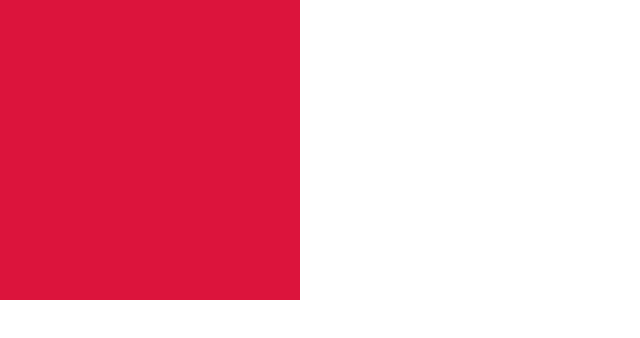
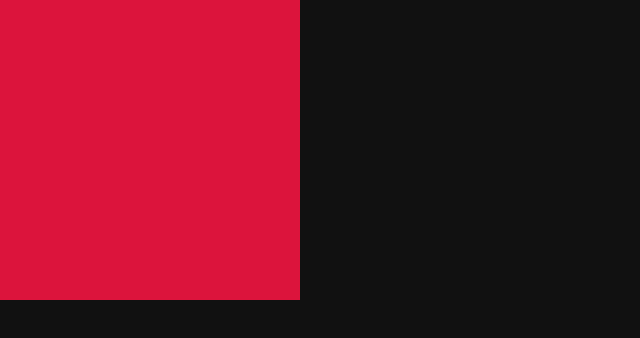
Before and after one commit to hitarthsh/GSAP, a plain HTML site: page Part-1/index.html in a window 1280 px wide. Shown: the whole page, without its empty margins (0-640 px from the left). Drawn offline with Linux system fonts and the light colour scheme.

Commit message:
bg-color

```diff
--- a/Part-1/style.css
+++ b/Part-1/style.css
@@ -9,6 +9,9 @@ html , body{
     width: 100%;
 }
 
+body{
+    background-color: #111;
+}
 #box{
     height: 300px;
     width: 300px;
```
